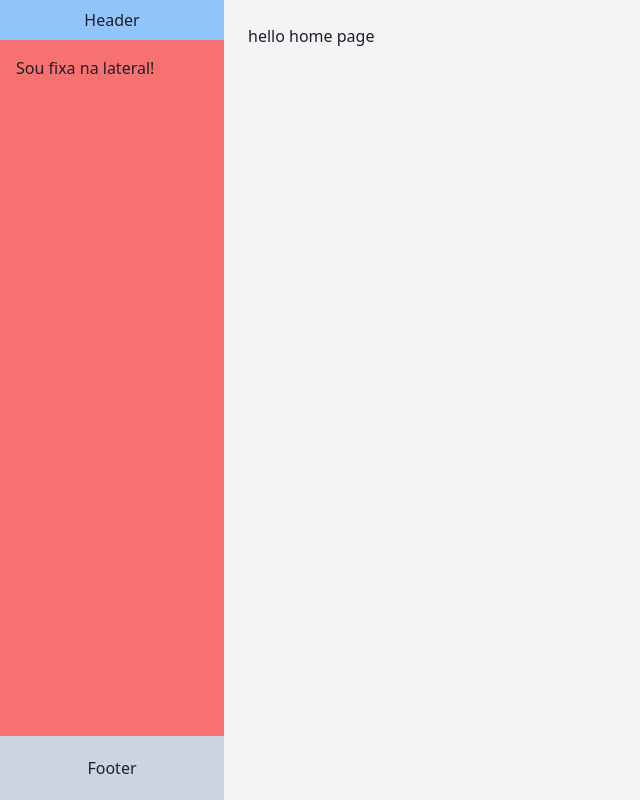
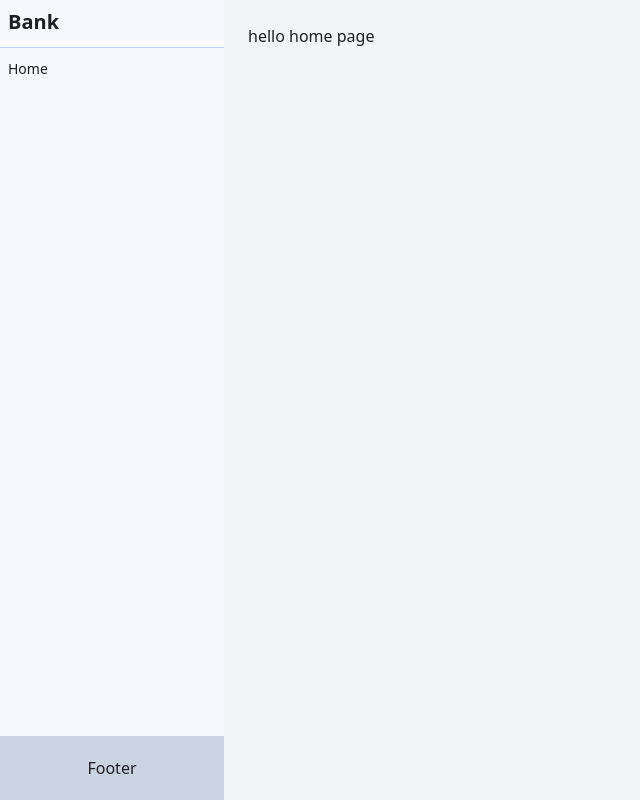
Before and after one commit to cesar7722a/trainings, a React (Vite) app: page /bank in a window 1280 px wide. Shown: the whole page, without its empty margins (0-640 px from the left). Built offline with nearby package versions, Linux system fonts and the light colour scheme.

Commit message:
feat:install lucide-react icon

```diff
--- a/package.json
+++ b/package.json
@@ -10,6 +10,7 @@
     "preview": "vite preview"
   },
   "dependencies": {
+    "lucide-react": "^0.548.0",
     "react": "^19.1.1",
     "react-dom": "^19.1.1",
     "react-router": "^7.9.4",
--- a/src/private/private-layout.tsx
+++ b/src/private/private-layout.tsx
@@ -3,13 +3,14 @@ import { Outlet } from "react-router";
 function PrivateLayout() {
   return (
     <div className="flex h-screen">
-      <aside className="w-56 bg-red-400 flex flex-col">
-        <header className="h-10 bg-blue-300 flex items-center justify-center">
-          Header
+      <aside className="w-56 bg-blue-2 flex flex-col">
+        <header className="h-12 p-2 text-xl font-bold border border-t-0 border-l-0 border-r-0 border-blue-6">
+          Bank
         </header>
 
-        <div className="flex-1 p-4 overflow-y-auto h-72">
-          Sou fixa na lateral!
+        <div className="flex-1 p-2 overflow-y-auto h-72 space-y-2">
+          <span className="text-sm">Home</span>
+          <div></div>
         </div>
 
         <footer className="h-16 bg-slate-300 flex items-center justify-center">
```
Also changed, not shown: 1 other file (tests, documents, lock files or other folders).
